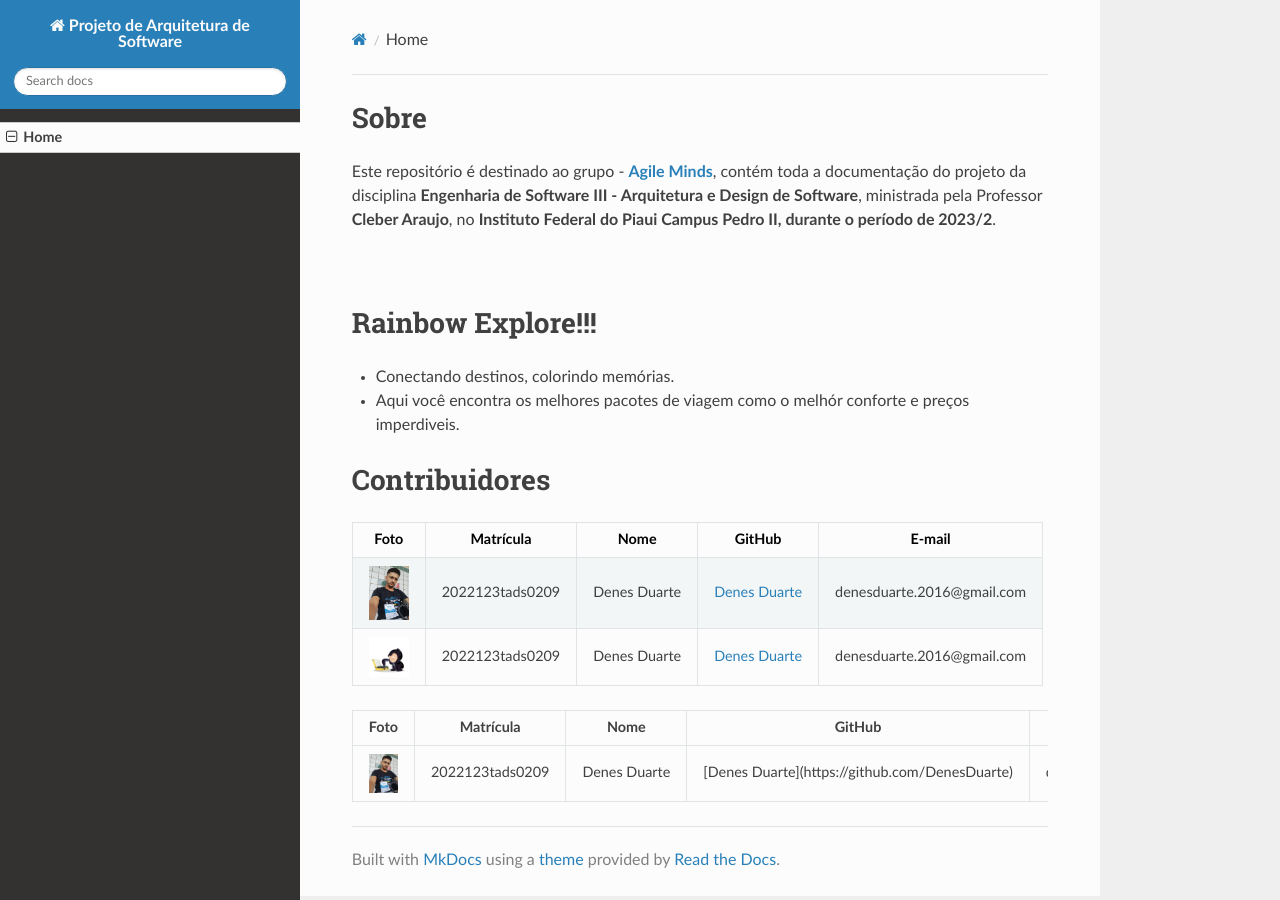
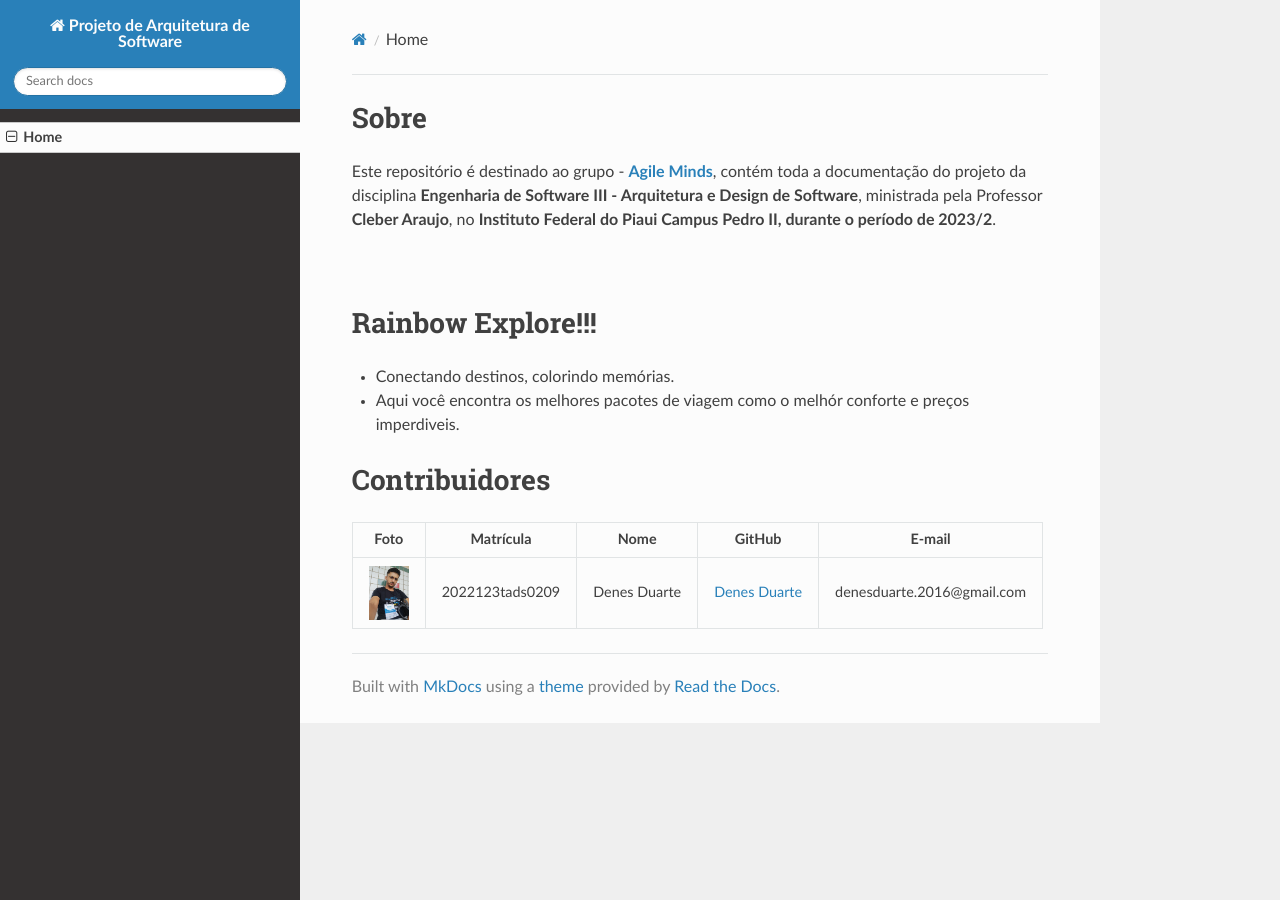
Before and after one commit to DenesDuarte/meu-projeto-mkdocs, an MkDocs documentation site: the page built from docs/index.md, in a window 1280 px wide. Built offline with MkDocs 1.6.1, drawn with Linux system fonts in a browser that asks for light colours; nearby versions of some CDN libraries.

Commit message:
Update index.md

```diff
--- a/docs/index.md
+++ b/docs/index.md
@@ -9,12 +9,6 @@ Este repositório é destinado ao grupo - [**Agile Minds**](Link do repositório
 
 
 # Contribuidores
-|Foto | Matrícula | Nome | GitHub | E-mail|
-|:--:|:--:|:--:|:--:|:--:|
-|<img src="./site/img/Denes.jpeg" width="40" height="40">| 2022123tads0209 | Denes Duarte | [Denes Duarte](https://github.com/DenesDuarte)|denesduarte.2016@gmail.com|
-|<img src="./site/img/Octodex.jpg" width="40" height="40">| 2022123tads0209 | Denes Duarte | [Denes Duarte](https://github.com/DenesDuarte)|denesduarte.2016@gmail.com|
-
-
 
 
 <table style="width:100%">
@@ -29,7 +23,7 @@ Este repositório é destinado ao grupo - [**Agile Minds**](Link do repositório
     <td><img src="./site/img/Denes.jpeg" width="40" height="40"></td>
     <td>2022123tads0209</td>
     <td>Denes Duarte</td>
-    <td>[Denes Duarte](https://github.com/DenesDuarte)</td>
+    <td><a href="https://github.com/DenesDuarte" title="você será direcionado para o github">Denes Duarte</a></td>
     <td>denesduarte.2016@gmail.com</td>
   </tr>
 
```
